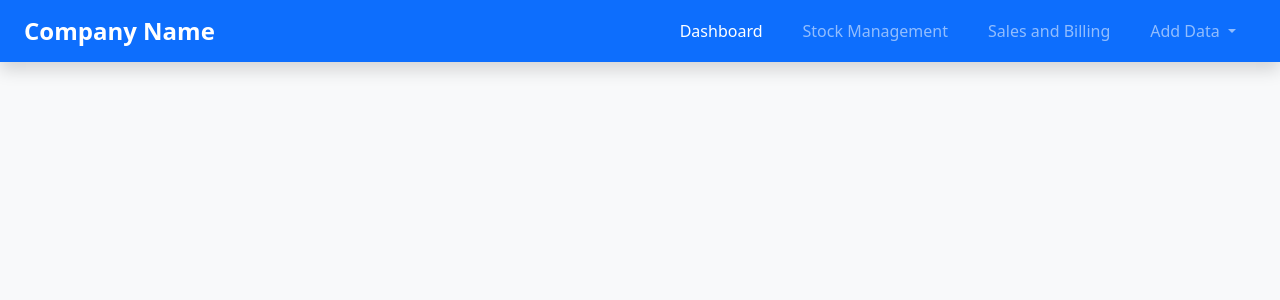
After one commit to quixel200/billing_management, a PHP site: page /master/menu.php in a window 1280 px wide. The commit adds this page. Shown: the top 300 px of the page. Run offline with PHP 8.4, Linux system fonts and the light colour scheme.

Commit message:
Added menu bar

```diff
--- a/billing_page.php
+++ b/billing_page.php
@@ -57,9 +57,3 @@
             </div>
         </div>
     </div>
-
-    <script src="https://cdn.jsdelivr.net/npm/bootstrap@5.3.3/dist/js/bootstrap.bundle.min.js"
-        integrity="sha384-YvpcrYf0tY3lHB60NNkmXc5s9fDVZLESaAA55NDzOxhy9GkcIdslK1eN7N6jIeHz" crossorigin="anonymous">
-    </script>
-</body>
-</html>
--- /dev/null
+++ b/master/menu.php
@@ -0,0 +1,49 @@
+<!DOCTYPE html>
+<html lang="en">
+<head>
+    <meta charset="UTF-8">
+    <meta name="viewport" content="width=device-width, initial-scale=1.0">
+    <title>Enhanced Menu</title>
+    <link href="https://cdn.jsdelivr.net/npm/bootstrap@5.3.3/dist/css/bootstrap.min.css" rel="stylesheet">
+</head>
+<body class="bg-light">
+    <div class="">
+        <!-- Navbar -->
+        <nav class="navbar navbar-expand-lg navbar-dark bg-primary shadow">
+            <div class="container-fluid px-4">
+                <a class="navbar-brand fw-bold fs-4 d-flex align-items-center" href="#">
+                    Company Name
+                </a>
+                <div class="collapse navbar-collapse" id="navbarNav">
+                    <ul class="navbar-nav ms-auto">
+                        <li class="nav-item mx-1">
+                            <a class="nav-link active rounded px-3" href="#">Dashboard</a>
+                        </li>
+                        <li class="nav-item mx-1">
+                            <a class="nav-link rounded px-3" href="#">Stock Management</a>
+                        </li>
+                        <li class="nav-item mx-1">
+                            <a class="nav-link rounded px-3" href="#">Sales and Billing</a>
+                        </li>
+                        <li class="nav-item dropdown mx-1">
+                            <a class="nav-link dropdown-toggle rounded px-3" href="#" id="navbarDropdown" role="button"
+                                data-bs-toggle="dropdown" aria-expanded="false">
+                                Add Data
+                            </a>
+                            <ul class="dropdown-menu dropdown-menu-end shadow-sm border-0 mt-2" aria-labelledby="navbarDropdown">
+                                <li><a class="dropdown-item py-2 px-3" href="#">New Product</a></li>
+                                <li><a class="dropdown-item py-2 px-3" href="#">Suppiler</a></li>
+                                <li><a class="dropdown-item py-2 px-3" href="#">Shop</a></li>
+                                <li><a class="dropdown-item py-2 px-3" href="#">Warehouse</a></li>
+                                <li><a class="dropdown-item py-2 px-3" href="#">Users</a></li>
+                                <li><a class="dropdown-item py-2 px-3" href="#">Customer</a></li>
+                            </ul>
+                        </li>
+                    </ul>
+                </div>
+            </div>
+        </nav>
+    </div>
+    <script src="https://cdn.jsdelivr.net/npm/bootstrap@5.3.3/dist/js/bootstrap.bundle.min.js"></script>
+</body>
+</html>
```
Also changed, not shown: bill.php (+57 -7 lines), database_management/suppiler.php (added, +61 -0 lines).
